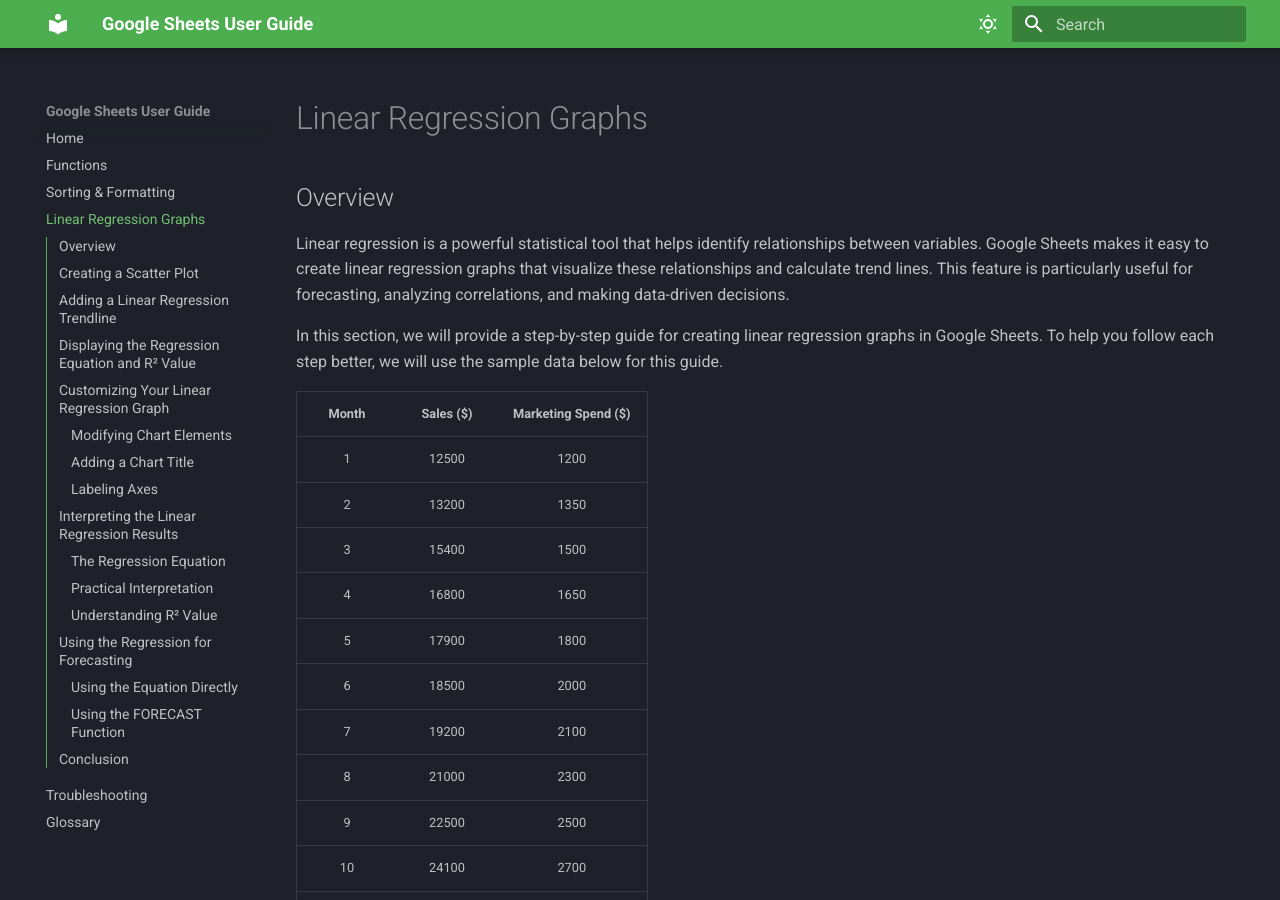
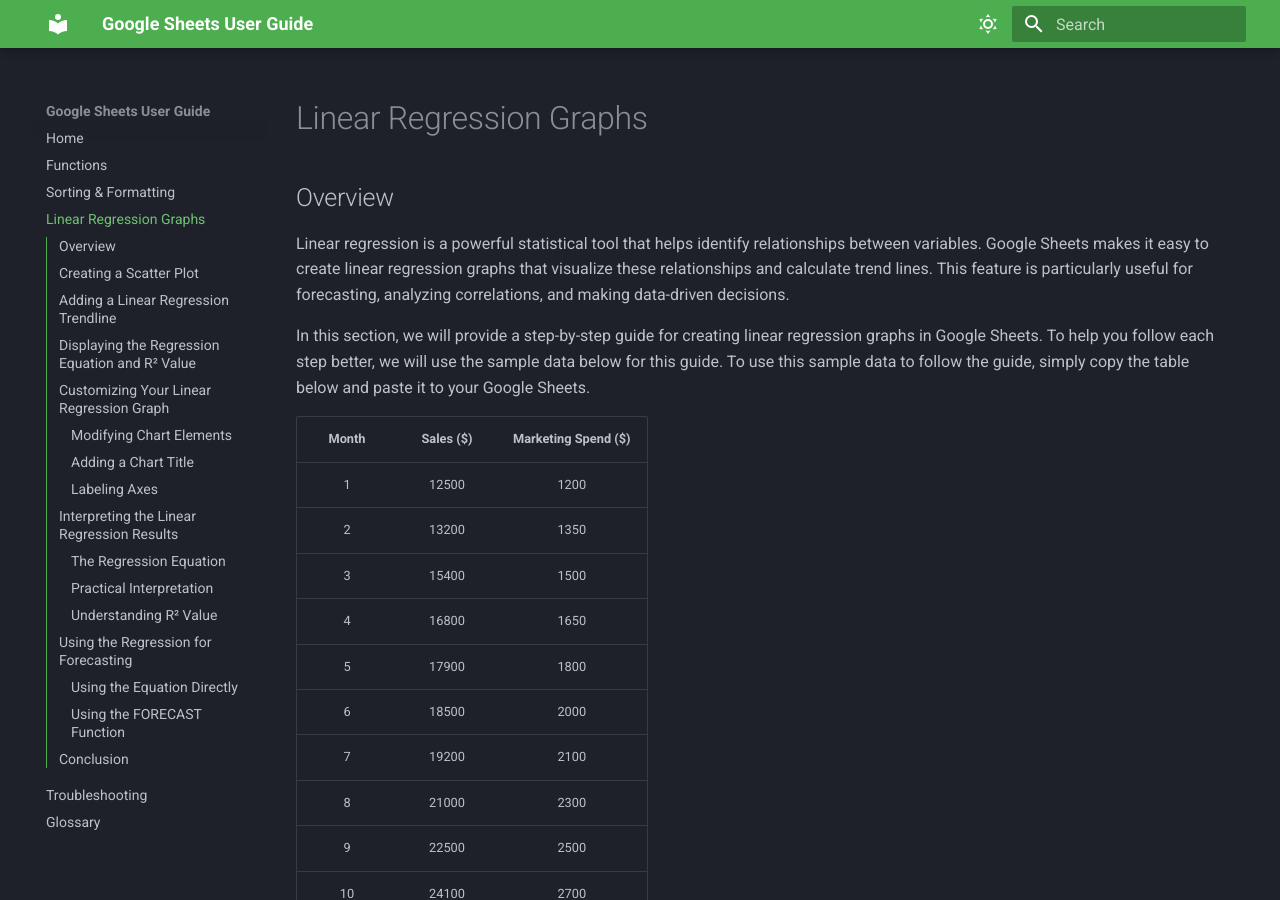
Before and after one commit to Hazel-Jeong-dev/COMM2216_UserGuide_Aibyn_Hazel, an MkDocs documentation site: the page built from docs/LinearRegression.md, in a window 1280 px wide and 900 px high. Built offline with MkDocs 1.6.1 and Material for MkDocs 9.7.7, drawn with Linux system fonts in a browser that asks for light colours.

Commit message:
Update intro of each instruction page

```diff
--- a/docs/LinearRegression.md
+++ b/docs/LinearRegression.md
@@ -2,7 +2,7 @@
 ## Overview
 Linear regression is a powerful statistical tool that helps identify relationships between variables. Google Sheets makes it easy to create linear regression graphs that visualize these relationships and calculate trend lines. This feature is particularly useful for forecasting, analyzing correlations, and making data-driven decisions.
 
-In this section, we will provide a step-by-step guide for creating linear regression graphs in Google Sheets. To help you follow each step better, we will use the sample data below for this guide.
+In this section, we will provide a step-by-step guide for creating linear regression graphs in Google Sheets. To help you follow each step better, we will use the sample data below for this guide. To use this sample data to follow the guide, simply copy the table below and paste it to your Google Sheets.
 
 | Month | Sales ($) | Marketing Spend ($) |
 |:-----:|:---------:|:-------------------:|
```
Also changed, not shown: docs/Functions.md (+1 -1 lines), docs/SortingFormatting.md (+1 -1 lines).
